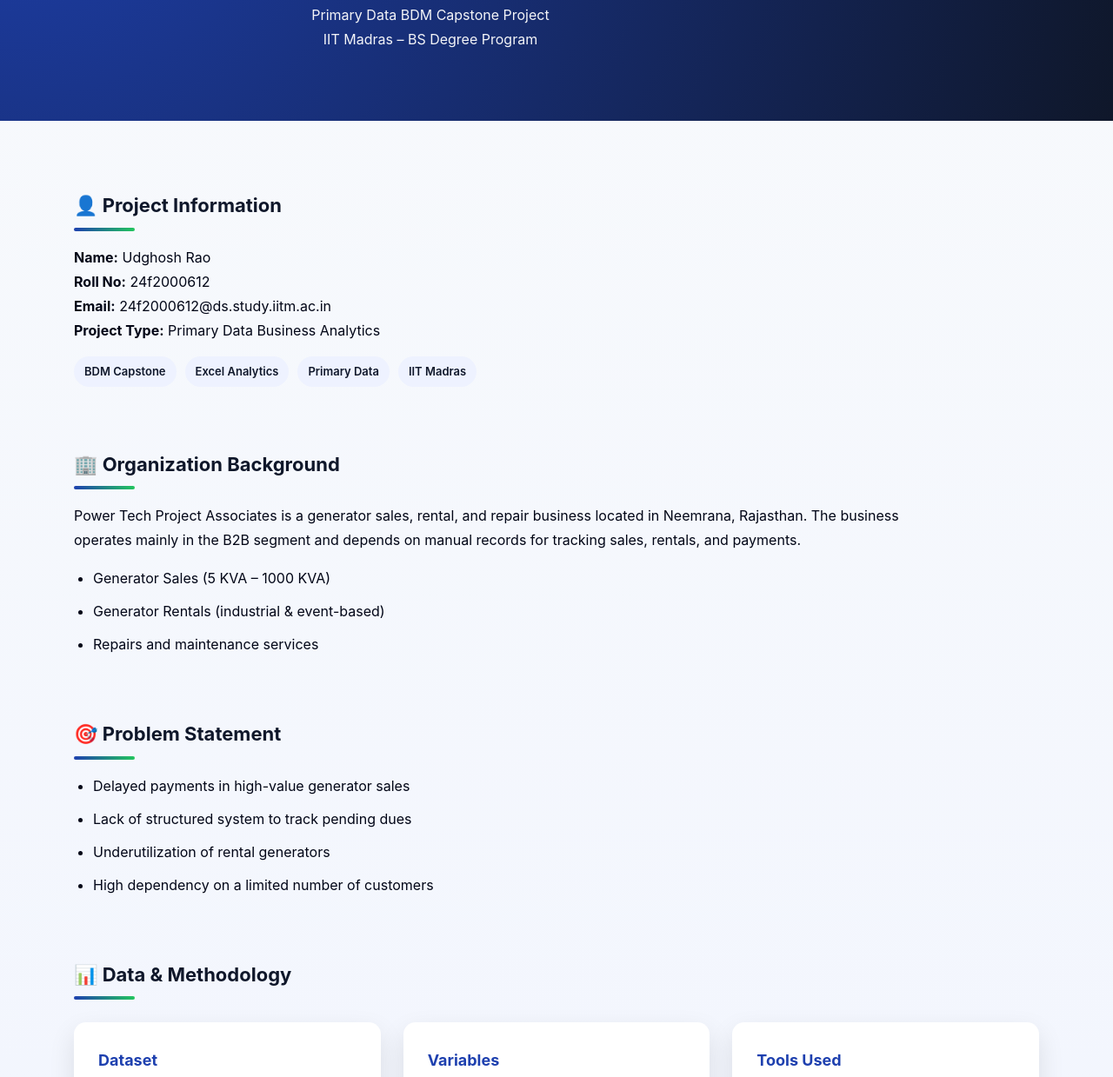
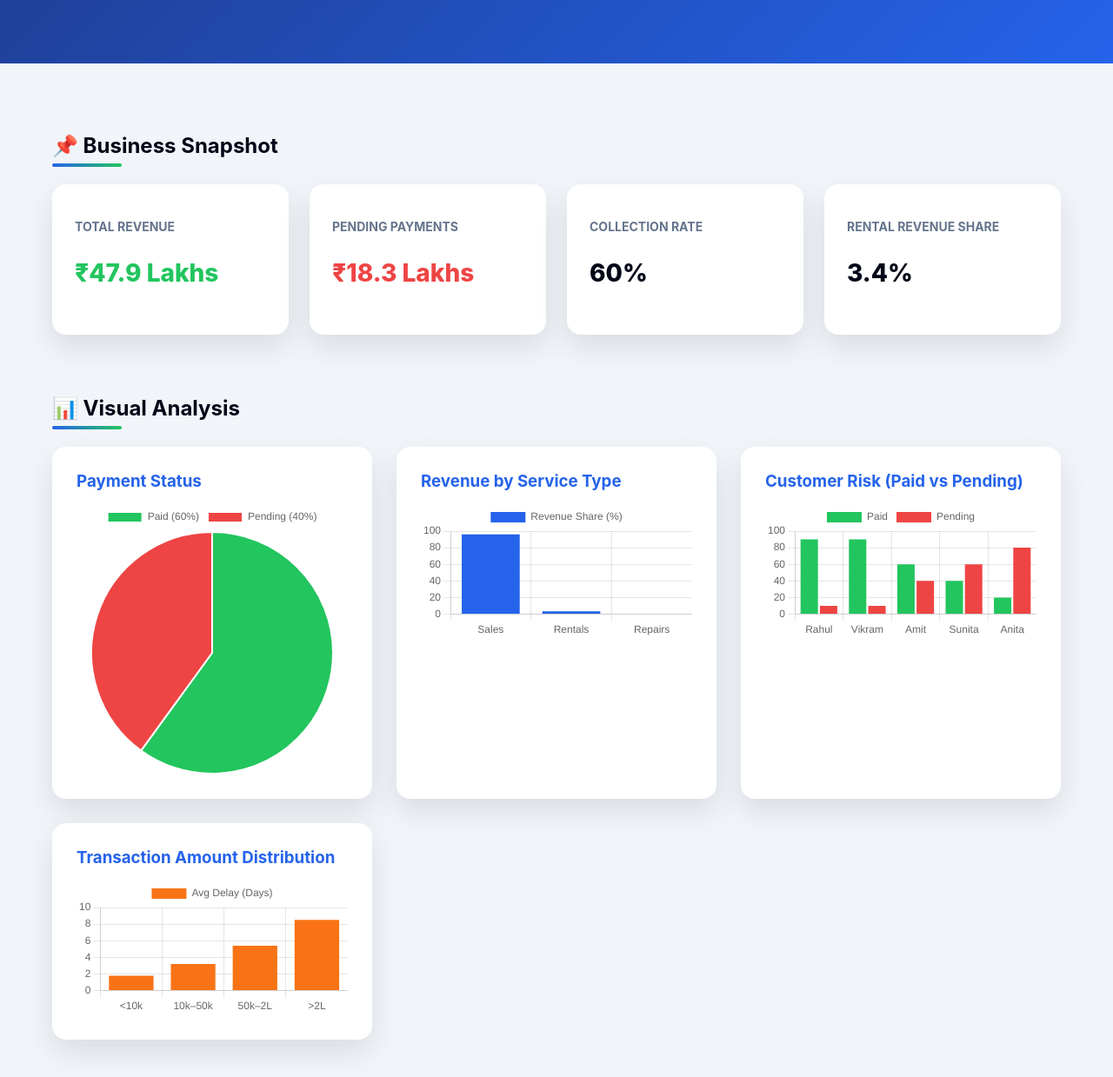
Before and after one commit to 24F2000612/Payment-Analytics-Cash-Flow-Risk-Rental-Performance-Optimization-Primary-Data-Project, a plain HTML site: page index.html in a window 1280 px wide. Shown: the part 246-1485 px from the top of the page at 87% size. Drawn offline with nearby package versions, Linux system fonts and the light colour scheme.

Commit message:
Update index.html

```diff
--- a/index.html
+++ b/index.html
@@ -1,59 +1,52 @@
 <!DOCTYPE html>
 <html lang="en">
 <head>
-  <meta charset="UTF-8" />
-  <title>Payment Analytics & Rental Performance Optimization | BDM Capstone</title>
-  <meta name="viewport" content="width=device-width, initial-scale=1.0" />
+  <meta charset="UTF-8">
+  <title>Payment Analytics Dashboard | IIT Madras BDM Capstone</title>
+  <meta name="viewport" content="width=device-width, initial-scale=1.0">
 
-  <!-- =====================
-       ADVANCED PORTFOLIO UI
-       ===================== -->
+  <!-- Chart.js CDN -->
+  <script src="https://cdn.jsdelivr.net/npm/chart.js"></script>
+
   <style>
     :root {
-      --primary: #1e40af;     /* blue */
-      --secondary: #0f172a;   /* dark */
-      --accent: #22c55e;      /* green */
-      --warning: #f97316;     /* orange */
-      --bg: #f8fafc;
+      --primary: #2563eb;
+      --secondary: #0f172a;
+      --accent: #22c55e;
+      --danger: #ef4444;
+      --bg: #f1f5f9;
       --card: #ffffff;
       --text: #020617;
       --muted: #64748b;
-      --radius: 14px;
+      --radius: 16px;
     }
 
     * { box-sizing: border-box; }
 
     body {
       margin: 0;
-      font-family: "Inter", "Segoe UI", Roboto, Arial, sans-serif;
-      background: linear-gradient(180deg, #f8fafc, #eef2ff);
+      font-family: "Inter", "Segoe UI", Arial, sans-serif;
+      background: var(--bg);
       color: var(--text);
-      line-height: 1.75;
     }
 
-    /* ===== HEADER ===== */
     header {
-      background: radial-gradient(circle at top left, var(--primary), var(--secondary));
+      background: linear-gradient(135deg, #1e3a8a, #2563eb);
       color: #fff;
-      padding: 90px 20px 80px;
+      padding: 90px 20px;
       text-align: center;
     }
 
     header h1 {
-      margin: 0 0 12px;
-      font-size: clamp(28px, 4vw, 42px);
+      font-size: clamp(30px, 4vw, 46px);
+      margin-bottom: 10px;
       font-weight: 800;
     }
 
-    header p {
-      margin: 0;
-      font-size: 16px;
-      opacity: 0.95;
-    }
+    header p { opacity: 0.95; }
 
-    /* ===== LAYOUT ===== */
     main {
-      max-width: 1150px;
+      max-width: 1200px;
       margin: auto;
       padding: 60px 20px;
     }
@@ -61,117 +54,95 @@
     section { margin-bottom: 70px; }
 
     h2 {
-      font-size: 22px;
-      color: var(--secondary);
-      margin-bottom: 16px;
+      font-size: 24px;
+      margin-bottom: 20px;
       position: relative;
     }
 
     h2::after {
       content: "";
       display: block;
-      width: 70px;
+      width: 80px;
       height: 4px;
       background: linear-gradient(90deg, var(--primary), var(--accent));
       margin-top: 6px;
       border-radius: 2px;
     }
 
-    p { max-width: 950px; }
+    /* KPI cards */
+    .kpis {
+      display: grid;
+      grid-template-columns: repeat(auto-fit, minmax(220px, 1fr));
+      gap: 24px;
+    }
+
+    .kpi {
+      background: var(--card);
+      padding: 26px;
+      border-radius: var(--radius);
+      box-shadow: 0 14px 34px rgba(2,6,23,0.1);
+    }
+
+    .kpi h3 {
+      font-size: 14px;
+      color: var(--muted);
+      margin-bottom: 6px;
+      text-transform: uppercase;
+    }
+
+    .kpi p {
+      font-size: 28px;
+      font-weight: 800;
+    }
+
+    .green { color: var(--accent); }
+    .red { color: var(--danger); }
+
+    /* Charts */
+    .grid {
+      display: grid;
+      grid-template-columns: repeat(auto-fit, minmax(320px, 1fr));
+      gap: 28px;
+    }
+
+    .card {
+      background: var(--card);
+      padding: 28px;
+      border-radius: var(--radius);
+      box-shadow: 0 14px 34px rgba(2,6,23,0.1);
+    }
+
+    .card h3 {
+      margin-top: 0;
+      color: var(--primary);
+      margin-bottom: 14px;
+    }
 
     ul { padding-left: 22px; }
     li { margin-bottom: 10px; }
 
-    /* ===== BADGES ===== */
-    .badges {
-      display: flex;
-      flex-wrap: wrap;
-      gap: 10px;
-      margin-top: 14px;
-    }
-
-    .badge {
-      background: #eef2ff;
-      color: var(--secondary);
-      padding: 6px 12px;
-      border-radius: 999px;
-      font-size: 13px;
-      font-weight: 600;
-    }
-
-    /* ===== CARDS ===== */
-    .cards {
-      display: grid;
-      grid-template-columns: repeat(auto-fit, minmax(250px, 1fr));
-      gap: 26px;
-      margin-top: 26px;
-    }
-
-    .card {
-      background: var(--card);
-      border-radius: var(--radius);
-      padding: 28px;
-      box-shadow: 0 12px 30px rgba(2, 6, 23, 0.1);
-      transition: transform 0.25s ease, box-shadow 0.25s ease;
-    }
-
-    .card:hover {
-      transform: translateY(-6px);
-      box-shadow: 0 18px 42px rgba(2, 6, 23, 0.14);
-    }
-
-    .card h3 {
-      margin-top: 0;
-      font-size: 18px;
-      color: var(--primary);
-    }
-
-    /* ===== HIGHLIGHT ===== */
-    .highlight {
-      background: linear-gradient(135deg, #ffffff, #eef2ff);
-      border-left: 6px solid var(--primary);
-      padding: 28px;
-      border-radius: var(--radius);
-      box-shadow: 0 10px 28px rgba(2, 6, 23, 0.1);
-    }
-
-    /* ===== LINKS / CTA ===== */
     .links {
       display: flex;
       flex-wrap: wrap;
       gap: 14px;
-      margin-top: 20px;
     }
 
     .links a {
-      text-decoration: none;
       background: linear-gradient(135deg, var(--primary), #1d4ed8);
       color: #fff;
       padding: 12px 20px;
       border-radius: 10px;
-      font-size: 14px;
+      text-decoration: none;
       font-weight: 600;
-      box-shadow: 0 8px 20px rgba(37,99,235,0.4);
-      transition: transform 0.2s ease, box-shadow 0.2s ease;
+      box-shadow: 0 10px 24px rgba(37,99,235,0.45);
     }
 
-    .links a:hover {
-      transform: translateY(-3px);
-      box-shadow: 0 12px 30px rgba(37,99,235,0.55);
-    }
-
-    /* ===== FOOTER ===== */
     footer {
-      background: linear-gradient(135deg, #020617, #1e293b);
+      background: var(--secondary);
       color: #fff;
       text-align: center;
-      padding: 28px 16px;
+      padding: 28px;
       font-size: 14px;
-    }
-
-    @media (max-width: 600px) {
-      header { padding: 70px 16px; }
-      h2 { font-size: 20px; }
     }
   </style>
 </head>
@@ -179,117 +150,152 @@
 <body>
 
 <header>
-  <h1>Payment Analytics, Cash-Flow Risk & Rental Performance Optimization</h1>
-  <p>Primary Data BDM Capstone Project<br>IIT Madras – BS Degree Program</p>
+  <h1>Payment Analytics & Rental Performance Dashboard</h1>
+  <p>Primary Data BDM Capstone Project | IIT Madras BS Degree Program</p>
 </header>
 
 <main>
 
+  <!-- KPI SUMMARY -->
   <section>
-    <h2>👤 Project Information</h2>
-    <p>
-      <strong>Name:</strong> Udghosh Rao<br>
-      <strong>Roll No:</strong> 24f2000612<br>
-      <strong>Email:</strong> 24f2000612@ds.study.iitm.ac.in<br>
-      <strong>Project Type:</strong> Primary Data Business Analytics
-    </p>
-    <div class="badges">
-      <span class="badge">BDM Capstone</span>
-      <span class="badge">Excel Analytics</span>
-      <span class="badge">Primary Data</span>
-      <span class="badge">IIT Madras</span>
-    </div>
-  </section>
-
-  <section>
-    <h2>🏢 Organization Background</h2>
-    <p>
-      Power Tech Project Associates is a generator sales, rental, and repair business located in
-      Neemrana, Rajasthan. The business operates mainly in the B2B segment and depends on manual
-      records for tracking sales, rentals, and payments.
-    </p>
-    <ul>
-      <li>Generator Sales (5 KVA – 1000 KVA)</li>
-      <li>Generator Rentals (industrial & event-based)</li>
-      <li>Repairs and maintenance services</li>
-    </ul>
-  </section>
-
-  <section>
-    <h2>🎯 Problem Statement</h2>
-    <ul>
-      <li>Delayed payments in high-value generator sales</li>
-      <li>Lack of structured system to track pending dues</li>
-      <li>Underutilization of rental generators</li>
-      <li>High dependency on a limited number of customers</li>
-    </ul>
-  </section>
-
-  <section>
-    <h2>📊 Data & Methodology</h2>
-    <div class="cards">
-      <div class="card">
-        <h3>Dataset</h3>
-        <p>Jan–May 2025<br>50 real transactions<br>Primary business data</p>
+    <h2>📌 Business Snapshot</h2>
+    <div class="kpis">
+      <div class="kpi">
+        <h3>Total Revenue</h3>
+        <p class="green">₹47.9 Lakhs</p>
       </div>
-      <div class="card">
-        <h3>Variables</h3>
-        <p>Date, Customer, Service Type,<br>Amount, Payment Status, Delay Days</p>
+      <div class="kpi">
+        <h3>Pending Payments</h3>
+        <p class="red">₹18.3 Lakhs</p>
       </div>
-      <div class="card">
-        <h3>Tools Used</h3>
-        <p>Microsoft Excel<br>Descriptive Statistics<br>Correlation & Charts</p>
+      <div class="kpi">
+        <h3>Collection Rate</h3>
+        <p>60%</p>
+      </div>
+      <div class="kpi">
+        <h3>Rental Revenue Share</h3>
+        <p>3.4%</p>
       </div>
     </div>
   </section>
 
+  <!-- CHARTS -->
   <section>
-    <h2>🔍 Key Findings</h2>
-    <div class="highlight">
-      <ul>
-        <li>Total revenue: ₹47.9 Lakhs (Jan–May 2025)</li>
-        <li>Pending payments: ₹18.3 Lakhs (~40%)</li>
-        <li>Sales contribute ~96% of revenue but face maximum delays</li>
-        <li>Repairs show fastest payment collection</li>
-        <li>Rental generators are significantly underutilized</li>
-      </ul>
+    <h2>📊 Visual Analysis</h2>
+    <div class="grid">
+
+      <div class="card">
+        <h3>Payment Status</h3>
+        <canvas id="paymentChart"></canvas>
+      </div>
+
+      <div class="card">
+        <h3>Revenue by Service Type</h3>
+        <canvas id="serviceChart"></canvas>
+      </div>
+
+      <div class="card">
+        <h3>Customer Risk (Paid vs Pending)</h3>
+        <canvas id="customerChart"></canvas>
+      </div>
+
+      <div class="card">
+        <h3>Transaction Amount Distribution</h3>
+        <canvas id="amountChart"></canvas>
+      </div>
+
     </div>
   </section>
 
+  <!-- INSIGHTS -->
   <section>
-    <h2>👥 Customer Risk Analysis</h2>
+    <h2>🔍 Key Insights</h2>
     <ul>
-      <li>Only 5 customers account for the entire revenue</li>
-      <li>2 customers fall under high / very high risk category</li>
-      <li>High-value invoices show longer payment delays</li>
+      <li>40% of total revenue is stuck in receivables</li>
+      <li>Sales generate 96% of revenue but face maximum delays</li>
+      <li>Only 5 customers → high concentration risk</li>
+      <li>Rental generators are heavily underutilized</li>
     </ul>
   </section>
 
+  <!-- RECOMMENDATIONS -->
   <section>
     <h2>💡 Recommendations</h2>
     <ul>
-      <li>Introduce tiered advance payment policy for sales</li>
+      <li>Introduce tiered advance payment policy for high-value sales</li>
       <li>Set customer-wise credit limits</li>
-      <li>Diversify customer base to reduce concentration risk</li>
+      <li>Diversify customer base</li>
       <li>Improve rental utilization using packages and promotions</li>
       <li>Use simple digital tracking for payments</li>
     </ul>
   </section>
 
-  <section class="links">
+  <!-- LINKS -->
+  <section>
     <h2>📁 Project Resources</h2>
-    <a href="https://github.com/24F2000612/Payment-Analytics-Cash-Flow-Risk-Rental-Performance-Optimization-Primary-Data-Project" target="_blank">GitHub Repository</a>
-    <a href="https://github.com/24F2000612/Payment-Analytics-Cash-Flow-Risk-Rental-Performance-Optimization-Primary-Data-Project/blob/main/reports/Proposal.pdf" target="_blank">Proposal Report</a>
-    <a href="https://github.com/24F2000612/Payment-Analytics-Cash-Flow-Risk-Rental-Performance-Optimization-Primary-Data-Project/blob/main/reports/Midterm_Report.pdf" target="_blank">Mid-Term Report</a>
-    <a href="https://github.com/24F2000612/Payment-Analytics-Cash-Flow-Risk-Rental-Performance-Optimization-Primary-Data-Project/blob/main/reports/Final_Report.pdf" target="_blank">Final Report</a>
-    <a href="https://github.com/24F2000612/Payment-Analytics-Cash-Flow-Risk-Rental-Performance-Optimization-Primary-Data-Project/blob/main/presentation/Presentation.pptx" target="_blank">Presentation (PPT)</a>
+    <div class="links">
+      <a href="https://github.com/24F2000612/Payment-Analytics-Cash-Flow-Risk-Rental-Performance-Optimization-Primary-Data-Project" target="_blank">GitHub</a>
+      <a href="https://github.com/24F2000612/Payment-Analytics-Cash-Flow-Risk-Rental-Performance-Optimization-Primary-Data-Project/blob/main/reports/Proposal.pdf" target="_blank">Proposal</a>
+      <a href="https://github.com/24F2000612/Payment-Analytics-Cash-Flow-Risk-Rental-Performance-Optimization-Primary-Data-Project/blob/main/reports/Midterm_Report.pdf" target="_blank">Mid-Term</a>
+      <a href="https://github.com/24F2000612/Payment-Analytics-Cash-Flow-Risk-Rental-Performance-Optimization-Primary-Data-Project/blob/main/reports/Final_Report.pdf" target="_blank">Final Report</a>
+      <a href="https://github.com/24F2000612/Payment-Analytics-Cash-Flow-Risk-Rental-Performance-Optimization-Primary-Data-Project/blob/main/presentation/Presentation.pptx" target="_blank">PPT</a>
+    </div>
   </section>
 
 </main>
 
 <footer>
-  © 2025 Udghosh Rao | BDM Capstone Project – IIT Madras
+  © 2025 Udghosh Rao | Data Science & Business Analytics Portfolio
 </footer>
+
+<!-- CHART JS CODE -->
+<script>
+  new Chart(paymentChart, {
+    type: 'pie',
+    data: {
+      labels: ['Paid (60%)', 'Pending (40%)'],
+      datasets: [{
+        data: [60, 40],
+        backgroundColor: ['#22c55e', '#ef4444']
+      }]
+    }
+  });
+
+  new Chart(serviceChart, {
+    type: 'bar',
+    data: {
+      labels: ['Sales', 'Rentals', 'Repairs'],
+      datasets: [{
+        label: 'Revenue Share (%)',
+        data: [96, 3.4, 0.6],
+        backgroundColor: '#2563eb'
+      }]
+    }
+  });
+
+  new Chart(customerChart, {
+    type: 'bar',
+    data: {
+      labels: ['Rahul', 'Vikram', 'Amit', 'Sunita', 'Anita'],
+      datasets: [
+        { label: 'Paid', data: [90, 90, 60, 40, 20], backgroundColor: '#22c55e' },
+        { label: 'Pending', data: [10, 10, 40, 60, 80], backgroundColor: '#ef4444' }
+      ]
+    }
+  });
+
+  new Chart(amountChart, {
+    type: 'bar',
+    data: {
+      labels: ['<10k', '10k–50k', '50k–2L', '>2L'],
+      datasets: [{
+        label: 'Avg Delay (Days)',
+        data: [1.8, 3.2, 5.4, 8.5],
+        backgroundColor: '#f97316'
+      }]
+    }
+  });
+</script>
 
 </body>
 </html>
```
